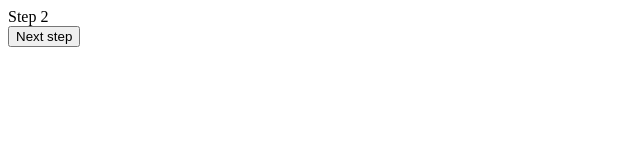
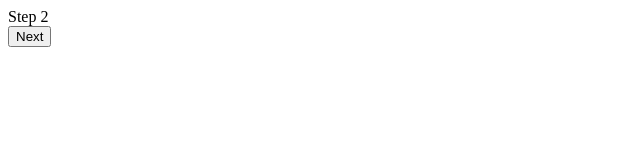
Before and after one commit to anarchymonkey/react-design-patterns, a React (Vite) app: page / in a window 1280 px wide. Both pictures are taken after a click on the button "Next step". Shown: the top 160 px of the page, without its empty margins (0-640 px from the left). Built offline with nearby package versions, Linux system fonts and the light colour scheme.

Commit message:
added uncontrolled and controlled onboarding flow

```diff
--- a/src/App.js
+++ b/src/App.js
@@ -9,6 +9,7 @@ import { DataConfigLoader } from "./components/DataConfigLoader"
 import { UncontrolledForm } from "./components/Shared/UncontrolledForm"
 import { ControlledForm } from "./components/ControlledForm"
 import { UncontrolledOnboardingFlow } from "./components/UncontrolledOnboardingFlow"
+import { ControlledOnboradingFlow } from "./components/ControlledOnboardingFlow"
 
 const getUsers = async () => {
     const response = await axios.get('https://dummyjson.com/users')
@@ -22,42 +23,49 @@ const getUserById = async (id) => {
     return response.data;
 }
 
-const handleFinish = (finalData, reset) => {
-    console.log("final data after flow finishes", finalData);
-    reset();
-}
-
 const Step1 = ({ goToNext }) => {
 
-    return(
+    return (
         <>
             <div>Step 1</div>
-            <button onClick={() => goToNext({ name: "Aniket"})}>Next step</button>
+            <button onClick={() => goToNext({ name: "Aniket" })}>Next step</button>
         </>
     )
 }
 
 const Step2 = ({ goToNext }) => {
 
-    return(
+    return (
         <>
             <div>Step 2</div>
-            <button onClick={() => goToNext({ age: 27})}>Next step</button>
+            <button onClick={() => goToNext({ age: 61 })}>Next</button>
         </>
     )
 }
 
 const Step3 = ({ goToNext }) => {
 
-    return(
+    return (
         <>
             <div>Step 3</div>
-            <button onClick={() => goToNext({ hairColor: "Black"})}>Finish</button>
+            <button onClick={() => goToNext({ hairColor: "Black" })}>Next</button>
+        </>
+    )
+}
+
+const Step4 = ({ goToNext }) => {
+
+    return (
+        <>
+            <div>Step 4</div>
+            <button onClick={() => goToNext({ voice: "deep" })}>Finish</button>
         </>
     )
 }
 
 export const App = () => {
+    const [currentIndex, setCurrentIndex] = useState(0);
+    const [onboardingData, setOnboardingData] = useState({});
     // const [users, setUsers] = useState([]);
 
     // useEffect(() => {
@@ -66,6 +74,21 @@ export const App = () => {
     //         setUsers(resp)
     //     })()
     // }, []);
+
+    const handleFinish = (finalData) => {
+        console.log("final data after flow finishes", onboardingData);
+        setCurrentIndex(0);
+    }
+
+    const handleNext = (data) => {
+        console.log({ data, onboardingData });
+        const newOnboardingData = {
+            ...onboardingData,
+            ...data,
+        }
+        setCurrentIndex((prevIndex) => prevIndex + 1);
+        setOnboardingData(newOnboardingData);
+    }
     return (
         <>
             {/* Tutorial 1: Setting up layouts*/}
@@ -83,11 +106,17 @@ export const App = () => {
             {/* <UncontrolledForm /> */}
             {/* <ControlledForm /> */}
             {/* Tutotial 5: Uncontrolled Onboarding flow */}
-            <UncontrolledOnboardingFlow onFinish={handleFinish}>
+            {/* <UncontrolledOnboardingFlow onFinish={handleFinish}>
                 <Step1 />
                 <Step2 />
                 <Step3 />
-            </UncontrolledOnboardingFlow>
+            </UncontrolledOnboardingFlow> */}
+            <ControlledOnboradingFlow onFinish={handleFinish} onNext={handleNext} currentIndex={currentIndex}>
+                <Step1 />
+                <Step2 />
+                {onboardingData.age > 60 && <Step3 />}
+                <Step4 />
+            </ControlledOnboradingFlow>
 
         </>
     )
--- /dev/null
+++ b/src/components/ControlledOnboardingFlow.js
@@ -0,0 +1,29 @@
+import React from "react";
+
+
+export const ControlledOnboradingFlow = ({
+    children,
+    onNext,
+    currentIndex,
+    onFinish,
+}) => {
+
+    const currentStepChildren = React.Children.toArray(children)[currentIndex];
+
+    const goToNext = (data = {}) => {
+        if (currentIndex >= React.Children.toArray(children).length - 1) {
+            onFinish(data);
+            return;
+        }
+        onNext(data);
+    }
+
+    if (React.isValidElement(currentStepChildren)) {
+        return React.cloneElement(currentStepChildren, { goToNext })
+    }
+    return (
+        <div>
+            {currentStepChildren}
+        </div>
+    )
+}
```
